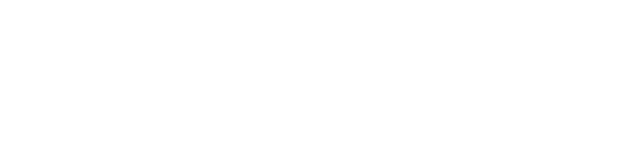
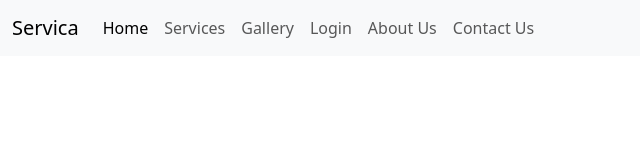
Before and after one commit to Ohkaaa/servica, a plain HTML site: page index.html in a window 1280 px wide. Shown: the whole page, without its empty margins (0-640 px from the left). Drawn offline with nearby package versions, Linux system fonts and the light colour scheme.

Commit message:
create navbar; index.html

```diff
--- a/index.html
+++ b/index.html
@@ -7,6 +7,38 @@
     <link href="https://cdn.jsdelivr.net/npm/bootstrap@5.3.3/dist/css/bootstrap.min.css" rel="stylesheet" integrity="sha384-QWTKZyjpPEjISv5WaRU9OFeRpok6YctnYmDr5pNlyT2bRjXh0JMhjY6hW+ALEwIH" crossorigin="anonymous">
 </head>
 <body>
+    <header>
+        <nav class="navbar navbar-expand-lg navbar-light bg-light">
+            <div class="container-fluid">
+                <a class="navbar-brand" href="#">Servica</a>
+                <button class="navbar-toggler" type="button" data-bs-toggle="collapse" data-bs-target="#navbarNav" aria-controls="navbarNav" aria-expanded="false" aria-label="Toggle navigation">
+                    <span class="navbar-toggler-icon"></span>
+                </button>
+                <div class="collapse navbar-collapse" id="navbarNav">
+                    <ul class="navbar-nav">
+                        <li class="nav-item">
+                            <a class="nav-link active" aria-current="page" href="#">Home</a>
+                        </li>
+                        <li class="nav-item">
+                            <a class="nav-link" href="#">Services</a>
+                        </li>
+                        <li class="nav-item">
+                            <a class="nav-link" href="#">Gallery</a>
+                        </li>
+                        <li class="nav-item">
+                            <a class="nav-link" href="#">Login</a>
+                        </li>
+                        <li class="nav-item">
+                            <a class="nav-link" href="#">About Us</a>
+                        </li>
+                        <li class="nav-item">
+                            <a class="nav-link" href="#">Contact Us</a>
+                        </li>
+                    </ul>
+                </div>
+            </div>
+        </nav>
+    </header>
 
 
 
```
